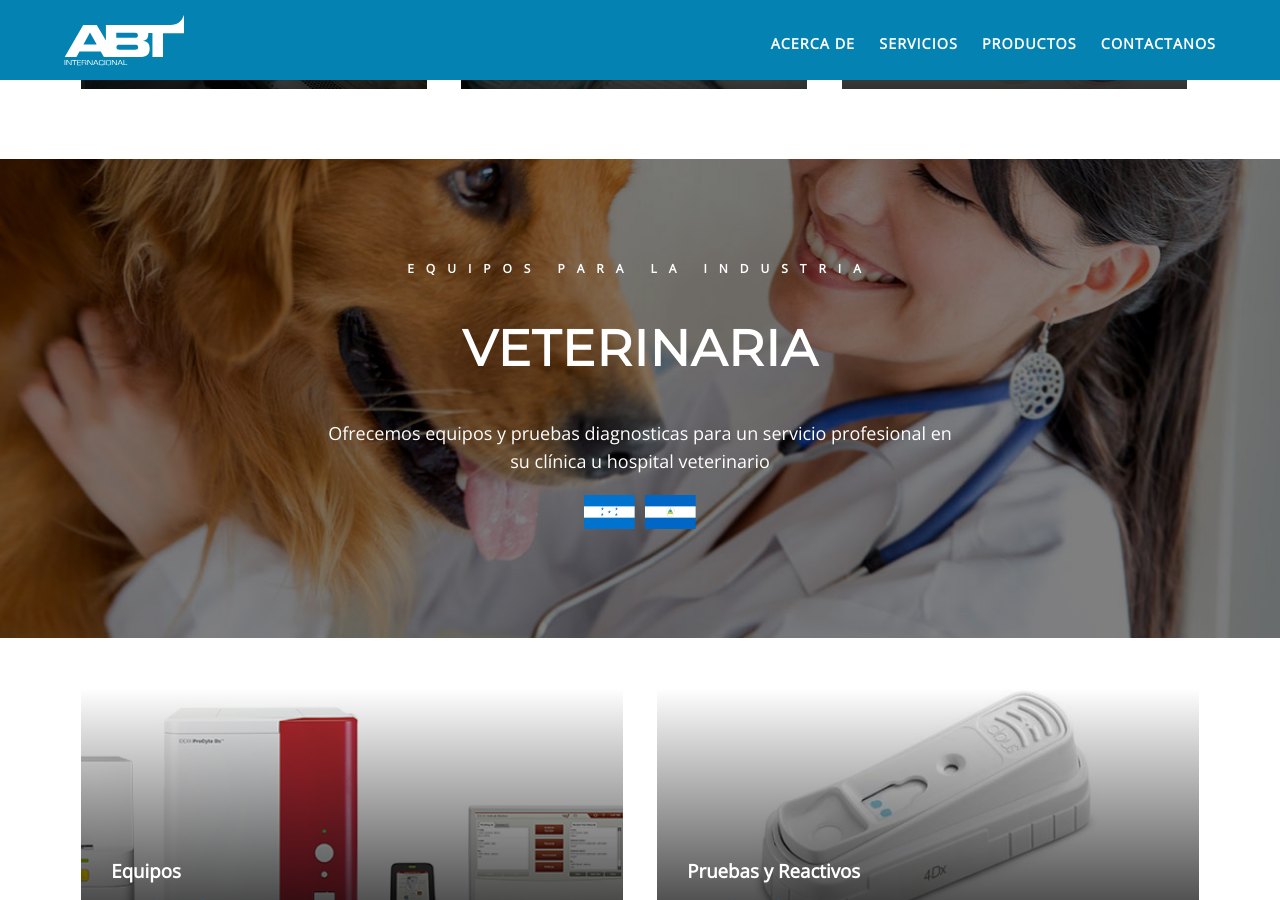
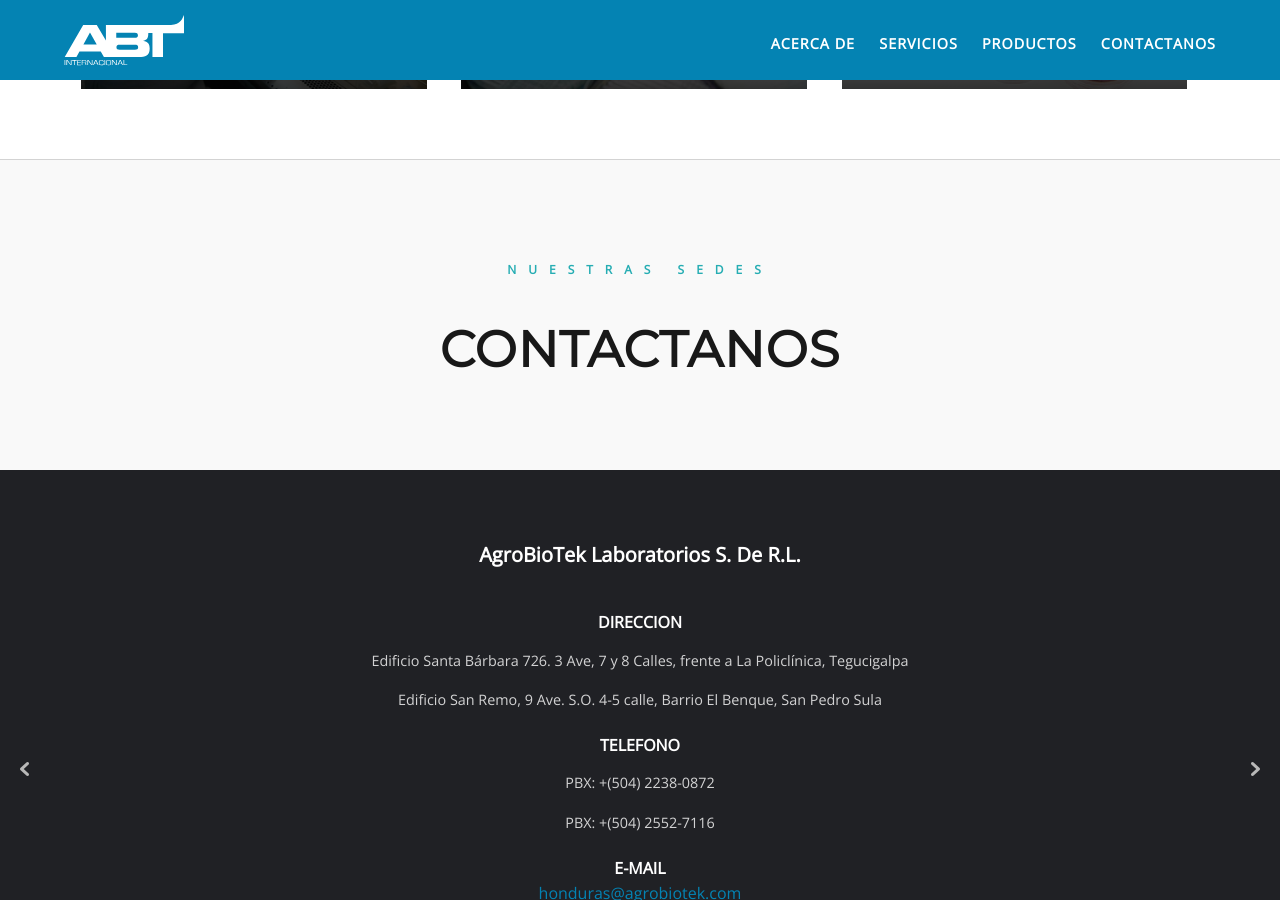
Before and after one commit to AdinCastro/Agrobiotek, a Jekyll site: the page built from index.html, in a window 1280 px wide and 900 px high, scrolled down 3357 px. Built offline with Jekyll 4.4.1, drawn with Linux system fonts in a browser that asks for light colours; Markdown is read by kramdown in place of the engine named in the settings.

Commit message:
Remove veterinary code
Remove veterinary code

```diff
--- a/_includes/veterinary.html
+++ b/_includes/veterinary.html
@@ -1,41 +1,3 @@
-<section id="veterinary" class="advance-section" style="background: url(img/veterinaria-bg.jpg) center center; background-size: cover;">
-  <div class="advance-section--content advance-section--content-dark">
-    <h4 class="subtitle text-animate">Equipos para la Industria </h4>
-    <h2 class="title text-animate">Veterinaria</h2>
-    <p class="text text-animate">Ofrecemos equipos y pruebas diagnosticas para un servicio profesional en su clínica u hospital veterinario</p>
-    <ul>
-      <li><img src="img/flags/honduras.png" alt="Agrobiotek Honduras"></li>
-      <li><img src="img/flags/nicaragua.png" alt="Agrobiotek Honduras"></li>
-    </ul>
-  </div>
-</section>
-<div class="wrapper">
-  <div class="item-container">
-    <div class="item item-double" data-item="equipos-veterinaria">
-      <div class="item--tag">
-        <span>veterinaria</span>
-      </div>
-      <div class="item--description">
-        <h3 class="description-title">Equipos</h3>
-        <h4 class="description-cta">Descubre más</h4>
-      </div>
-      <div class="item--overlay"></div>
-      <div class="item--image" style="background: url(img/abt-vet-quipos.jpg) center center; background-size: cover;"></div>
-    </div>
-    <div class="item item-double" data-item="reactivos-veterinaria">
-      <div class="item--tag">
-        <span>veterinaria</span>
-      </div>
-      <div class="item--description">
-        <h3 class="description-title">Pruebas y Reactivos</h3>
-        <h4 class="description-cta">Descubre más</h4>
-      </div>
-      <div class="item--overlay"></div>
-      <div class="item--image" style="background: url(img/abt-vet-reactivos.jpg) center center; background-size: cover;"></div>
-    </div>
-  </div>
-</div>
-
 <div class="modal-wrapper">
   <div class="modal-close">
     <a href="#" class="close-icon">
```
